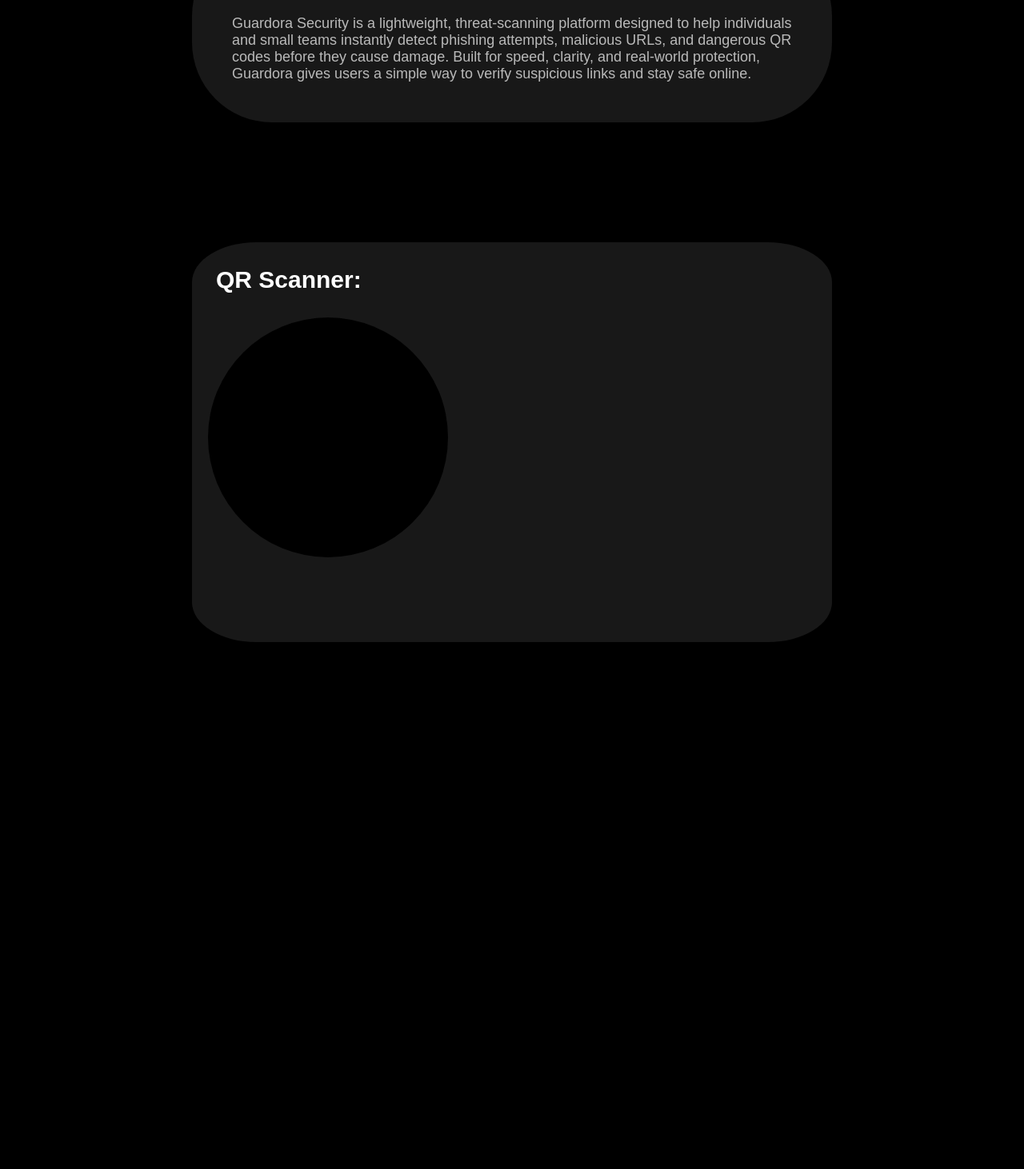
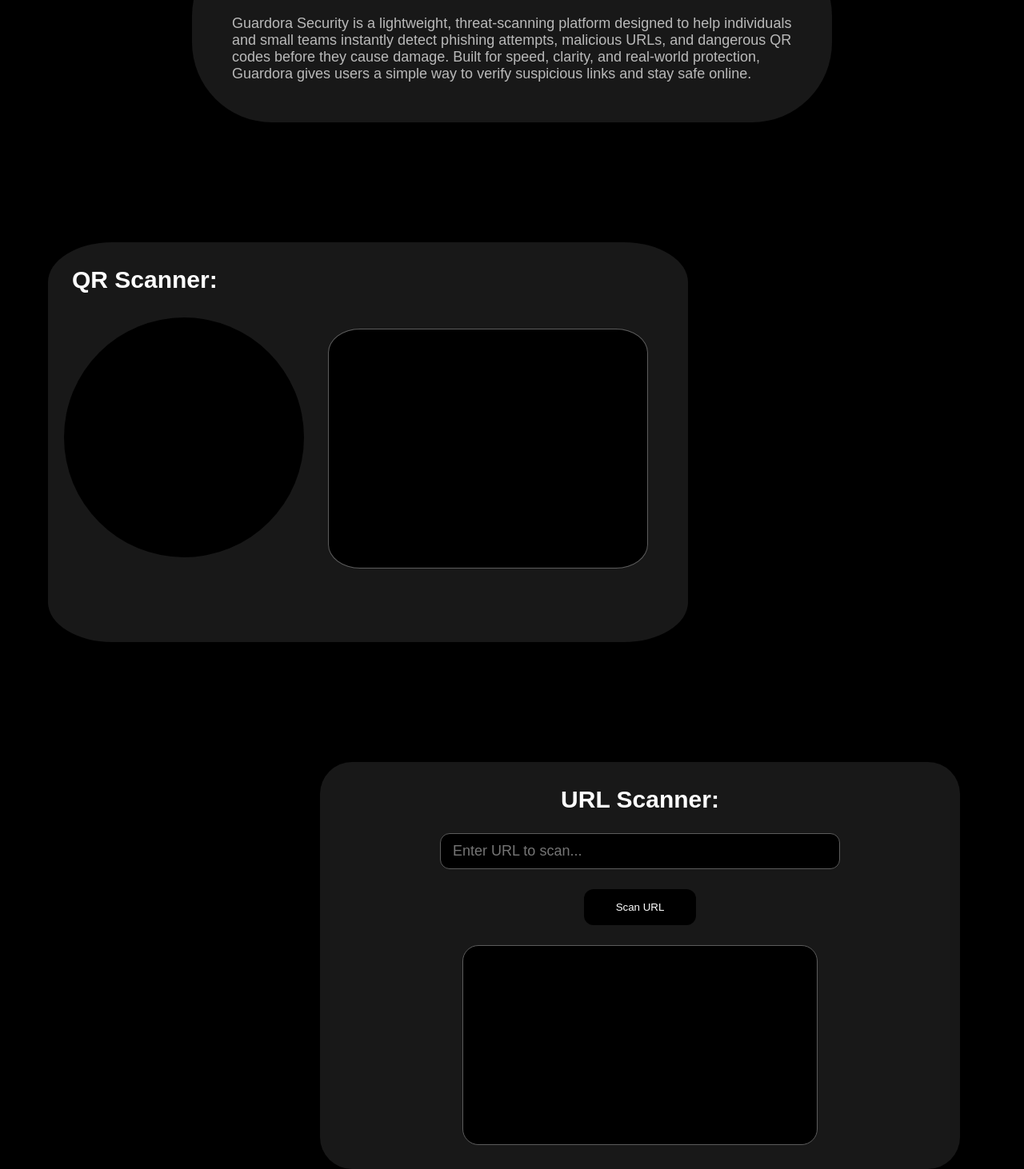
Before and after one commit to Darsheels/GuardoraSecurity, a React (Vite) app: page / in a window 1280 px wide. Shown: the part 260-1722 px from the top of the page at 80% size. Before the commit the page ends 1213 px from the top, so only its background shows below. Built offline with nearby package versions, Linux system fonts and the light colour scheme; no server answers.

Commit message:
URL scanner component added with dummy logic in QR code scanner to

```diff
--- a/src/App.jsx
+++ b/src/App.jsx
@@ -1,7 +1,7 @@
 import Hero from "./components/Hero"
 import Header from "./components/Header"
 import QRScanner from "./components/QR"
-
+import URLScanner from "./components/URL"
 
 export default function App() {
   return (
@@ -9,6 +9,7 @@
       <Header></Header>
       <Hero></Hero>
       <QRScanner></QRScanner>
+      <URLScanner></URLScanner>
     </>
   )
 }
--- a/src/components/QR.jsx
+++ b/src/components/QR.jsx
@@ -1,10 +1,13 @@
 import { useEffect,useRef } from "react";
+import { useState } from "react";
 import jsQR from "jsqr";
 
 export default function QRScanner() {
     const videoRef = useRef(null);
     const canvasRef = useRef(null);
     const streamRef = useRef(null);
+    const [qrCodeData, setQrCodeData] = useState(null);
+    const [status, setStatus] = useState("idle");
 
     useEffect(() => {
         async function startCamera() {
@@ -30,7 +33,7 @@
                 if (!videoRef.current) return;
 
                 canvas.width = videoRef.current.videoWidth;
-                canvas.height = video.current.videoHeight;
+                canvas.height = videoRef.current.videoHeight;
 
                 context.drawImage(videoRef.current,0,0, canvas.width,canvas.height);
 
@@ -40,6 +43,8 @@
 
                 if (code) {
                     console.log("QR Code Found", code.data);
+                    setQrCodeData(code.data);
+                    setStatus("success");
                 }
 
                 requestAnimationFrame(scan);
@@ -47,7 +52,6 @@
 
             scan();
         }
-
         startCamera();
 
         return () => {
@@ -61,7 +65,8 @@
         <div className="QRScanner">
             <h1 className="QRScanner-Title">QR Scanner:</h1>
             <video ref={videoRef} className="QRScanner-Video" autoPlay playsInline></video>
-            <canvas ref={canvasRef} style={{display: "none"}}></canvas>
+            <canvas ref={canvasRef} style={{display: "none"}} className="QR Content "></canvas>
+            <div className="QRScanner-Data">{qrCodeData}</div>
         </div>
     );
 }
--- /dev/null
+++ b/src/components/URL.jsx
@@ -0,0 +1,27 @@
+import { useState } from "react";
+
+export default function URLScanner() {
+    const [url, setUrl] = useState("");
+    const [scanResult, setScanResult] = useState("");
+
+    const handleScan = () => {
+        if (url.trim() === "") {
+            setScanResult("Please enter a valid URL.");
+            return;
+        }
+        setScanResult(`Scanned URL: ${url}`);
+    };
+    return (
+        <div className="URLScanner">
+            <h1 className="URLScanner-Title">URL Scanner:</h1>
+            <input
+                className="URLInput"
+                placeholder="Enter URL to scan..."
+                value={url}
+                onChange={(e) => setUrl(e.target.value)}
+            />
+            <button className="ScanButton" onClick={handleScan}>Scan URL</button>
+            <div className="URLScanResult">{scanResult}</div>
+        </div>
+    );
+}
--- a/src/index.css
+++ b/src/index.css
@@ -89,11 +89,12 @@
 }
 
 .QRScanner {
-  width: 800px;
-  height: 500px;
-  margin: 150px auto;
+  width: min(90vw, 800px);
+  min-height: 500px;
+  margin: 150px 60px auto;
   border-radius: 10%;
   overflow: hidden;
+  flex-direction: column;
   background-color: rgb(24, 24, 24);
 }
 
@@ -113,6 +114,76 @@
   margin: 30px 20px;
 }
 
+.QRScanner-Data {
+  font: clamp(14px, 3.5vw, 18px) Arial, sans-serif;
+  background-color: black;
+  color: rgb(186, 186, 186);
+  border: 1px solid rgb(92, 92, 92);
+  padding: 40px;
+  margin: -320px 0px 0px 350px;
+  border-radius: 10%;
+  width: 400px;
+  height: 300px;
+}
+
+.URLScanner {
+  width: min(90vw, 800px);
+  min-height: 500px;
+  margin: 150px 400px auto;
+  padding: 30px;
+  border-radius: 40px;
+  background-color: rgb(24, 24, 24);
+  gap: 25px ;
+  flex-direction: column;
+  display: flex;
+}
+
+.URLScanner-Title {
+  font: bold clamp(24px, 6vw, 30px) Arial, sans-serif;
+  background-color: transparent;
+  color: white;
+  margin: auto;
+}
+
+.URLInput {
+  width: 100%;
+  max-width: 500px;
+  height: 45px;
+  font: clamp(14px, 3.5vw, 18px) Arial, sans-serif;
+  padding: 10px 15px;
+  border-radius: 12px;
+  border: 1px solid rgb(92, 92, 92);
+  color: white;
+  background-color: black;
+  margin: auto;
+}
+
+.ScanButton {
+  width: 140px;
+  height: 45px;
+  border: none;
+  border-radius: 12px;
+  color: white;
+  cursor: pointer;
+  margin: auto;
+}
+
+.ScanButton:hover {
+  background-color: rgb(60, 60, 60);
+}
+
+.URLScanResult {
+  font: clamp(14px, 3.5vw, 18px) Arial, sans-serif;
+  background-color: black;
+  color: rgb(186, 186, 186);
+  border: 1px solid rgb(92, 92, 92);
+  padding: 20px;
+  margin: auto;
+
+  border-radius: 20px;
+  width: 60%;
+  min-height: 250px;
+}
 
 @media (min-width: 768px) {
   .Header {
```
